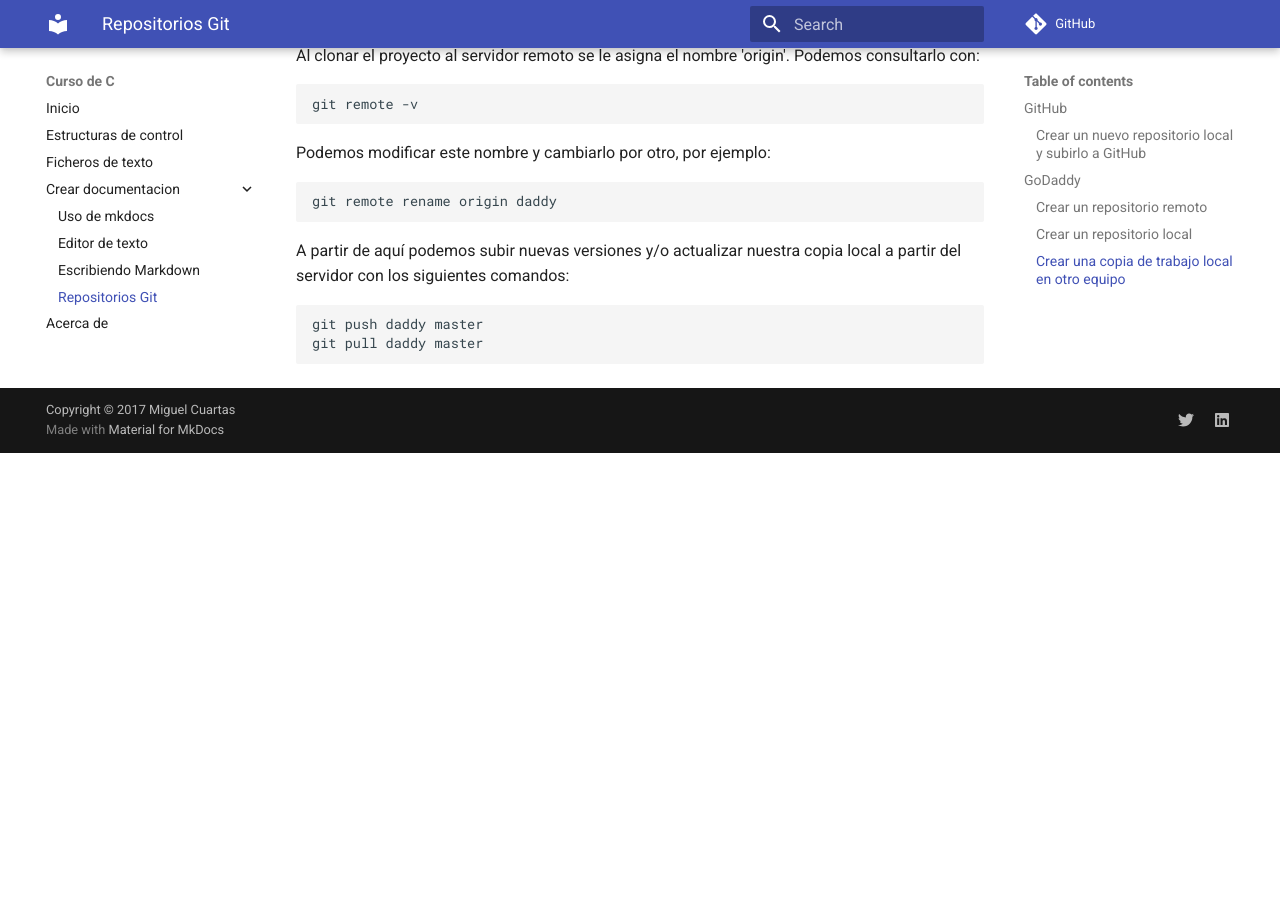
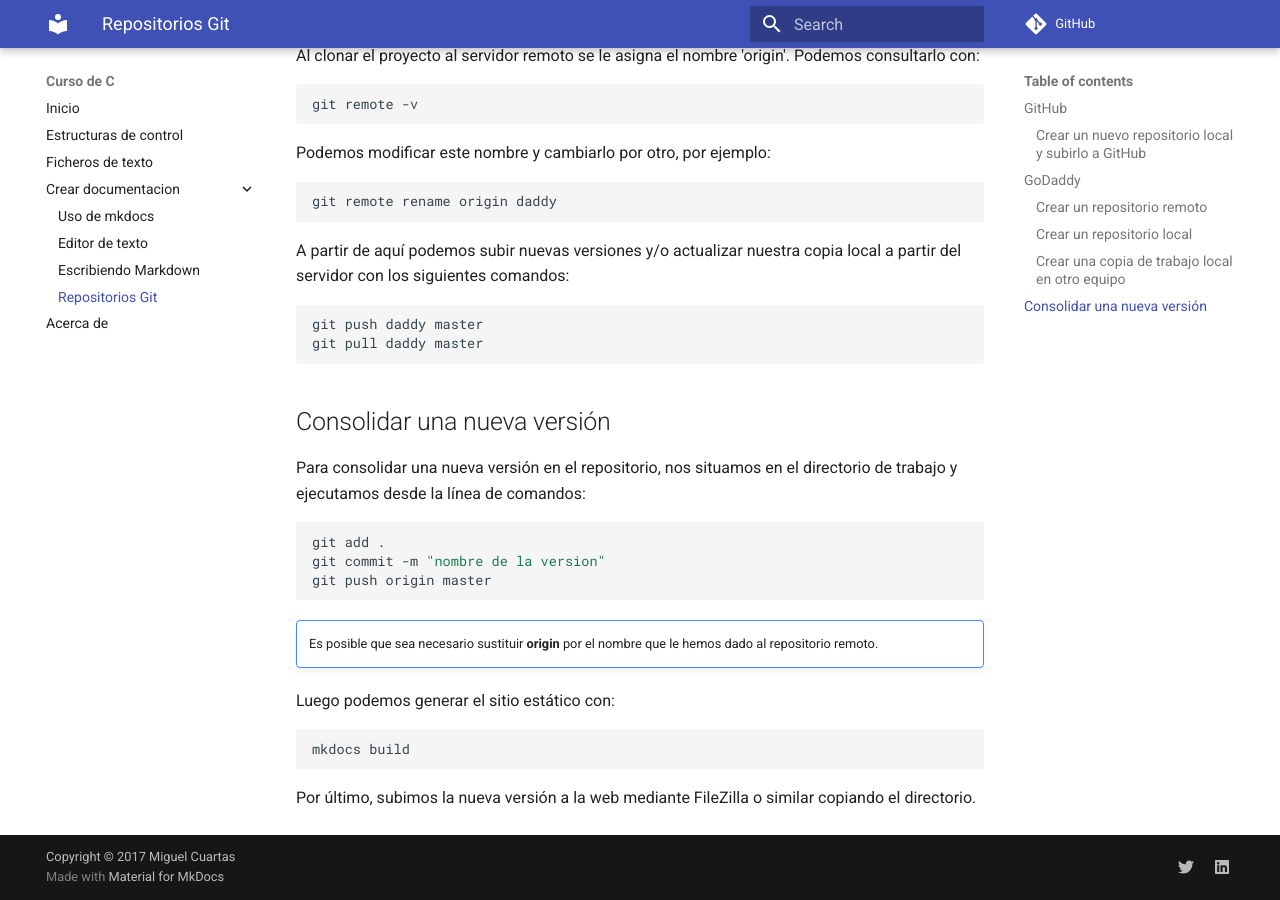
Before and after one commit to mcuartas/curso-c, an MkDocs documentation site: the page built from docs/git.md, in a window 1280 px wide and 900 px high, scrolled down 1879 px. Built offline with MkDocs 1.6.1 and Material for MkDocs 9.7.7, drawn with Linux system fonts in a browser that asks for light colours; comment, search, counter and statistics services are not loaded; old or Windows-style settings are respelled for this version of MkDocs; before the commit the page ends 2332 px from its top, so only the background shows below that.

Commit message:
ligeras correcciones

```diff
--- a/docs/git.md
+++ b/docs/git.md
@@ -86,3 +86,22 @@ A partir de aquí podemos subir nuevas versiones y/o actualizar nuestra copia lo
 	:::bash
 	git push daddy master
 	git pull daddy master
+
+## Consolidar una nueva versión
+
+Para consolidar una nueva versión en el repositorio, nos situamos en el directorio de trabajo y ejecutamos desde la línea de comandos:
+
+	:::bash
+	git add .
+	git commit -m "nombre de la version"
+	git push origin master
+
+!!! note ""
+	Es posible que sea necesario sustituir **origin** por el nombre que le hemos dado al repositorio remoto.
+
+Luego podemos generar el sitio estático con:
+
+	:::bash
+	mkdocs build
+
+Por último, subimos la nueva versión a la web mediante FileZilla o similar copiando el directorio.
```
Also changed, not shown: docs/ficheros.md (+1 -1 lines).
